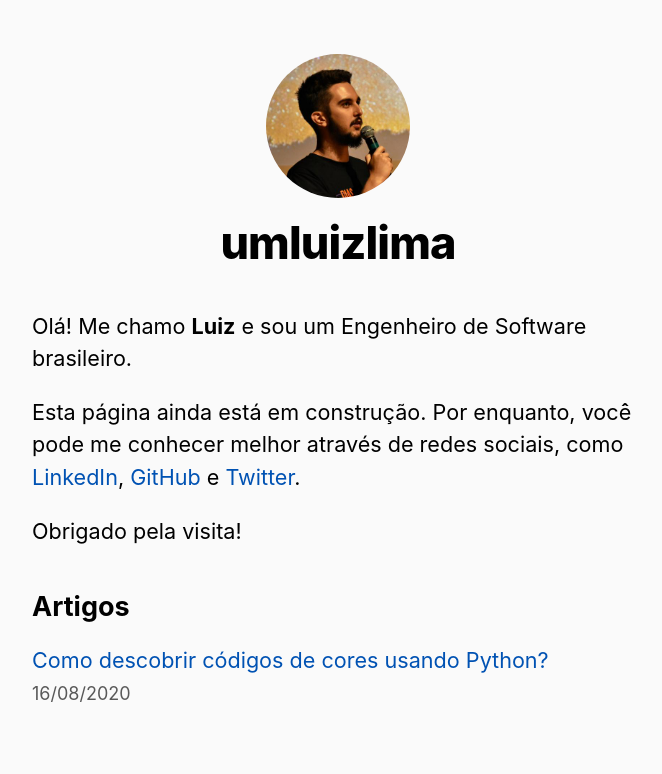
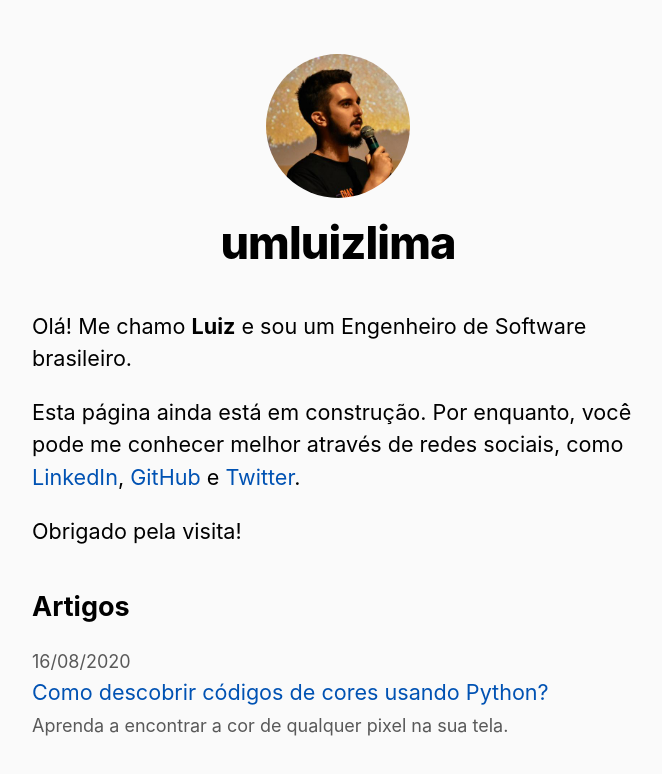
Before and after one commit to umluizlima/umluizlima.dev, a Next.js app: page / in a window 1280 px wide. Shown: the top 774 px of the page, without its empty margins (302-964 px from the left). Built offline with nearby package versions, Linux system fonts and the light colour scheme.

Commit message:
Add description (#7)
* Add descrption component if attribute exists

* Add description to existing article

```diff
--- a/artigos/como-descobrir-codigos-de-cores-usando-python.md
+++ b/artigos/como-descobrir-codigos-de-cores-usando-python.md
@@ -1,5 +1,6 @@
 ---
 title: 'Como descobrir códigos de cores usando Python?'
+description: 'Aprenda a encontrar a cor de qualquer pixel na sua tela.'
 date: '2020-08-16'
 ---
 
--- a/pages/index.js
+++ b/pages/index.js
@@ -28,15 +28,20 @@ export default function Home({ allPostsData }) {
         <section className={`${utilStyles.headingMd} ${utilStyles.padding1px}`}>
           <h2 className={utilStyles.headingLg}>Artigos</h2>
           <ul className={utilStyles.list}>
-            {allPostsData.map(({ id, date, title }) => (
+            {allPostsData.map(({ id, date, title, description }) => (
               <li className={utilStyles.listItem} key={id}>
+                <small className={utilStyles.lightText}>
+                  <Date dateString={date} />
+                </small>
+                <br />
                 <Link href="/artigos/[id]" as={`/artigos/${id}`}>
                   <a>{title}</a>
                 </Link>
-                <br />
-                <small className={utilStyles.lightText}>
-                  <Date dateString={date} />
-                </small>
+                {description && (
+                  <div>
+                    <small className={utilStyles.lightText}>{description}</small>
+                  </div>
+                )}
               </li>
             ))}
           </ul>
```
